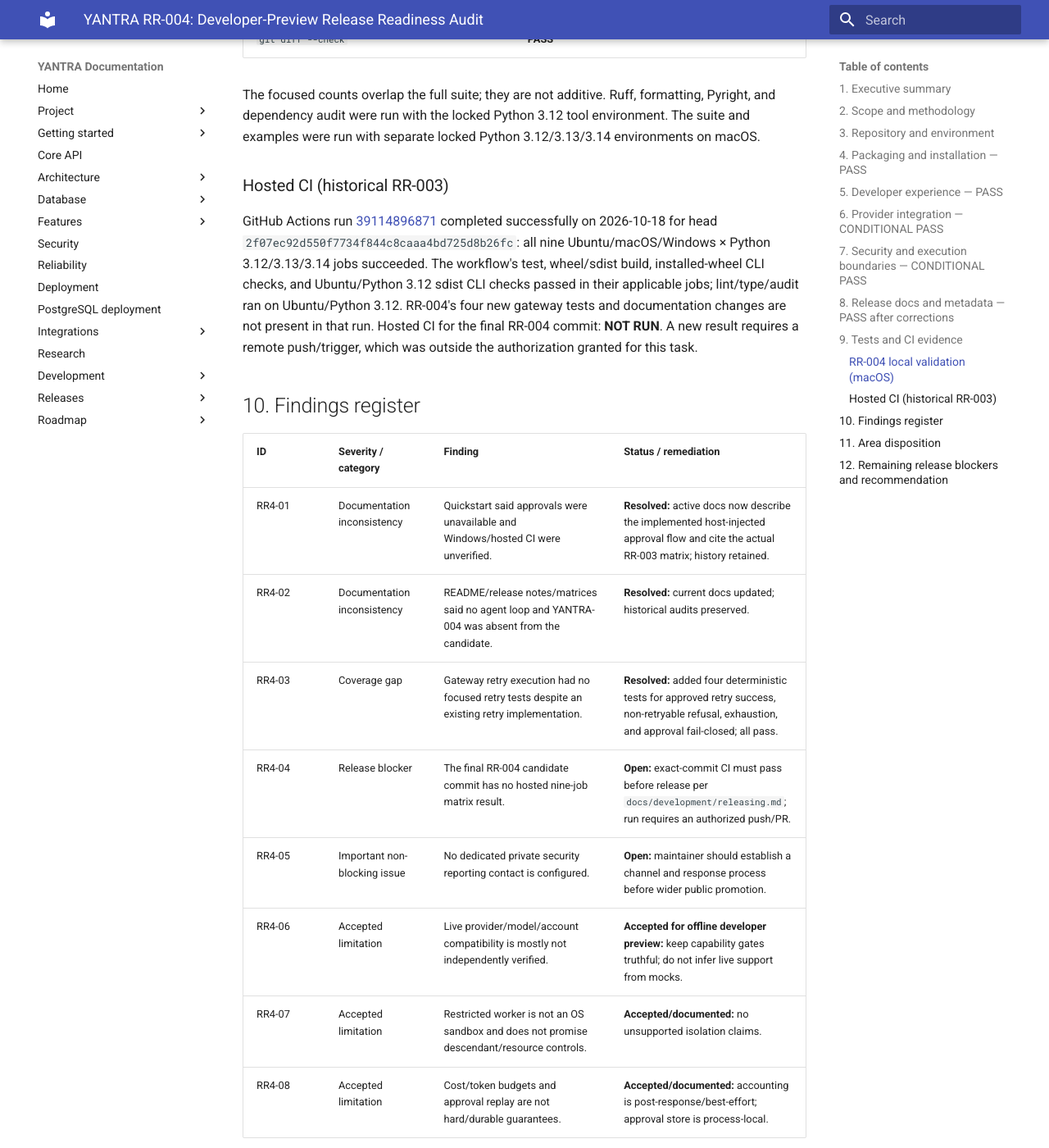
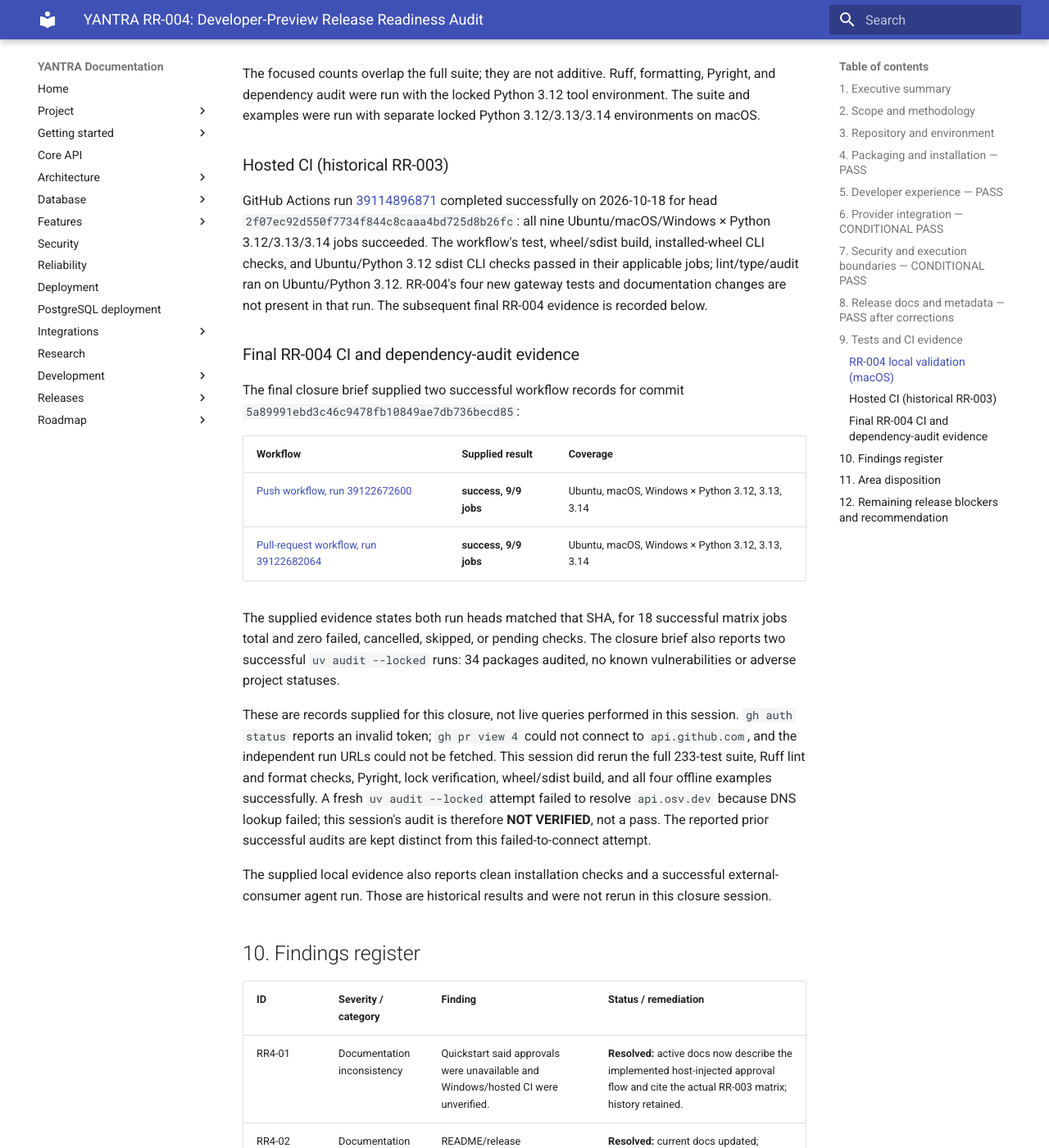
Before and after one commit to Rishit1769/Yantra, an MkDocs documentation site: the page built from docs/development/yantra-release-readiness-rr004.md, in a window 1280 px wide and 1400 px high, scrolled down 6251 px. Shown: the whole window at 82% size. Built offline with MkDocs 1.6.1 and Material for MkDocs 9.7.7, drawn with Linux system fonts in a browser that asks for light colours; some of the changed text lies outside the part shown.

Commit message:
docs: close RR-004 technical readiness audit

```diff
--- a/docs/development/yantra-release-readiness-rr004.md
+++ b/docs/development/yantra-release-readiness-rr004.md
@@ -4,8 +4,7 @@
 
 **Package version:** `0.2.0` (unreleased candidate; version unchanged)
 
-**Recommendation:** **NO-GO for the developer-preview release from this audit branch.**
-**Reason:** The final RR-004 commit, including new gateway retry regression tests, has not run the required nine-job hosted CI matrix. RR-003's immediately preceding implementation passed that matrix, but it is not a result for this candidate commit. No push or CI trigger was authorized or performed.
+**Recommendation:** **TECHNICAL GO for RR-004 engineering acceptance**, based on the exact-SHA CI and dependency-audit evidence supplied for final closure below. GitHub could not be reached from this Codex session for independent live revalidation; no new workflow was triggered in this session.
 
 This recommendation is an evidence-based release gate, not a statement that
 the code is unsafe or that publication has been authorized. No unresolved
@@ -256,9 +255,37 @@
 test, wheel/sdist build, installed-wheel CLI checks, and Ubuntu/Python 3.12
 sdist CLI checks passed in their applicable jobs; lint/type/audit ran on
 Ubuntu/Python 3.12. RR-004's four new gateway tests and documentation changes
-are not present in that run. Hosted CI for the final RR-004 commit: **NOT
-RUN**. A new result requires a remote push/trigger, which was outside the
-authorization granted for this task.
+are not present in that run. The subsequent final RR-004 evidence is recorded
+below.
+
+### Final RR-004 CI and dependency-audit evidence
+
+The final closure brief supplied two successful workflow records for commit
+`5a89991ebd3c46c9478fb10849ae7db736becd85`:
+
+| Workflow | Supplied result | Coverage |
+|---|---|---|
+| [Push workflow, run 39122672600](https://github.com/Rishit1769/Yantra/actions/runs/39122672600) | **success, 9/9 jobs** | Ubuntu, macOS, Windows × Python 3.12, 3.13, 3.14 |
+| [Pull-request workflow, run 39122682064](https://github.com/Rishit1769/Yantra/actions/runs/39122682064) | **success, 9/9 jobs** | Ubuntu, macOS, Windows × Python 3.12, 3.13, 3.14 |
+
+The supplied evidence states both run heads matched that SHA, for 18 successful
+matrix jobs total and zero failed, cancelled, skipped, or pending checks. The
+closure brief also reports two successful `uv audit --locked` runs: 34
+packages audited, no known vulnerabilities or adverse project statuses.
+
+These are records supplied for this closure, not live queries performed in
+this session. `gh auth status` reports an invalid token; `gh pr view 4` could
+not connect to `api.github.com`, and the independent run URLs could not be
+fetched. This session did rerun the full 233-test suite, Ruff lint and format
+checks, Pyright, lock verification, wheel/sdist build, and all four offline
+examples successfully. A fresh `uv audit --locked` attempt failed to resolve
+`api.osv.dev` because DNS lookup failed; this session's audit is therefore
+**NOT VERIFIED**, not a pass. The reported prior successful audits are kept
+distinct from this failed-to-connect attempt.
+
+The supplied local evidence also reports clean installation checks and a
+successful external-consumer agent run. Those are historical results and were
+not rerun in this closure session.
 
 ## 10. Findings register
 
@@ -267,7 +294,7 @@
 | RR4-01 | Documentation inconsistency | Quickstart said approvals were unavailable and Windows/hosted CI were unverified. | **Resolved:** active docs now describe the implemented host-injected approval flow and cite the actual RR-003 matrix; history retained. |
 | RR4-02 | Documentation inconsistency | README/release notes/matrices said no agent loop and YANTRA-004 was absent from the candidate. | **Resolved:** current docs updated; historical audits preserved. |
 | RR4-03 | Coverage gap | Gateway retry execution had no focused retry tests despite an existing retry implementation. | **Resolved:** added four deterministic tests for approved retry success, non-retryable refusal, exhaustion, and approval fail-closed; all pass. |
-| RR4-04 | Release blocker | The final RR-004 candidate commit has no hosted nine-job matrix result. | **Open:** exact-commit CI must pass before release per `docs/development/releasing.md`; run requires an authorized push/PR. |
+| RR4-04 | Release gate | Exact-final-commit hosted matrix was absent at the original audit. | **Resolved by supplied evidence:** push and PR runs 39122672600 and 39122682064 report 9/9 passing jobs each on `5a89991ebd3c46c9478fb10849ae7db736becd85`; live records could not be independently queried in this closure session. |
 | RR4-05 | Important non-blocking issue | No dedicated private security reporting contact is configured. | **Open:** maintainer should establish a channel and response process before wider public promotion. |
 | RR4-06 | Accepted limitation | Live provider/model/account compatibility is mostly not independently verified. | **Accepted for offline developer preview:** keep capability gates truthful; do not infer live support from mocks. |
 | RR4-07 | Accepted limitation | Restricted worker is not an OS sandbox and does not promise descendant/resource controls. | **Accepted/documented:** no unsupported isolation claims. |
@@ -277,27 +304,33 @@
 
 | Area | Status | Evidence and remaining work |
 |---|---|---|
-| Packaging/install | **PASS** | Reproducible fresh artifacts, metadata/content inspection, clean wheel and sdist installs, external CLI checks. Exact-final-commit hosted build remains part of RR4-04. |
+| Packaging/install | **PASS** | Reproducible fresh artifacts, metadata/content inspection, clean wheel and sdist installs, external CLI checks; supplied exact-SHA hosted matrix includes wheel/sdist build checks where configured. |
 | Developer experience | **PASS** | Current install/quickstart docs and external installed-package agent cycle pass. API is experimental; version is not published. |
 | Provider integration | **CONDITIONAL PASS** | 65 provider/gateway tests; live provider matrix is mostly mock/unknown. Retry tests added; further delay-hint/cancellation coverage remains non-blocking. |
 | Security/execution | **CONDITIONAL PASS** | 45 focused security tests; full suite and historical hosted matrix pass. Scope limits and residual risks are explicit; no independent certification. |
 | Release docs/metadata | **PASS** | Current docs reconciled, metadata consistent, historical reports preserved. Dedicated security contact remains an important open action. |
-| Exact candidate CI | **NOT VERIFIED** | RR-003 run passed on base implementation commit, but RR-004 test additions are not included. Requires a fresh run on the final commit. |
+| Exact candidate CI | **PASS (supplied evidence)** | Two supplied RR-004 workflow records report all nine jobs passing on `5a89991ebd3c46c9478fb10849ae7db736becd85`; GitHub was unavailable for an independent query in this session. |
 
 ## 12. Remaining release blockers and recommendation
 
-**Developer-preview recommendation: NO-GO from this audit branch.** The
-release procedure requires a passing CI matrix for the exact candidate commit;
-the new retry tests have only local results. This gap is operational, not a
-known code failure. To clear it, an authorized maintainer must push/open a PR
-for the final RR-004 commit and verify all nine jobs. Re-run any failed job
-without weakening security policy or deleting tests.
+**Technical verdict: GO for RR-004 engineering acceptance**, based on the
+supplied successful exact-SHA push and PR matrix records plus the supplied
+dependency-audit results and local validation evidence. This GO is conditional
+on the accuracy of those supplied records; this Codex session could not
+independently query them. If this report is committed and pushed, that new
+final documentation commit must pass the complete matrix before it is
+considered CI-verified.
 
-After exact-commit CI passes, a release owner must review this audit and
-explicitly approve the developer preview. Before broader public promotion,
-maintainers should configure a private security-reporting contact. These are
-separate decisions; this report and a future GO recommendation do not authorize
-tagging, publishing, merging, or deployment.
+The runtime is not an OS sandbox, live provider compatibility is not
+comprehensively verified, and approval replay protection remains process-local.
+Maintainer approval is still required. Technical GO does not authorize merge,
+tagging, publishing, or release. Before broader public promotion, maintainers
+should establish a private security-reporting contact.
 
-No release tag, GitHub release, PyPI upload, version change, push, merge, or
-live provider call occurred during RR-004.
+Before a developer preview, a release owner must review this audit and
+explicitly approve the release. These are separate decisions; this report and
+its technical GO do not authorize tagging, publishing, merging, or deployment.
+
+No release tag, GitHub release, PyPI upload, version change, merge, or live
+provider call occurred during RR-004. No push was performed in this closure
+session because GitHub authentication and connectivity were unavailable.
```
